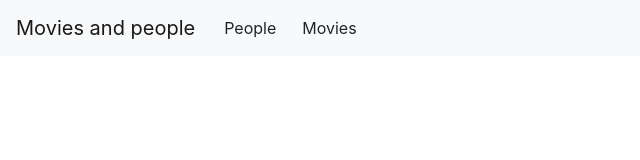
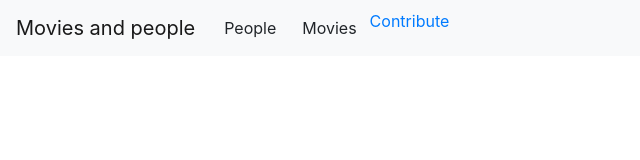
Before and after one commit to Malvov/browse-interface, an Angular app: page / in a window 1280 px wide. Shown: the top 160 px of the page, without its empty margins (0-640 px from the left). Built offline with nearby package versions, Linux system fonts and the light colour scheme.

Commit message:
added a link in navbar

```diff
--- a/src/app/app.component.html
+++ b/src/app/app.component.html
@@ -12,6 +12,9 @@
         <li class="nav-item">
             <a [routerLink]="['/movies']" routerLinkActive="router-link-active"  class="btn btn-light">Movies</a>
         </li>
+        <li class="nav-item">
+          <a href="https://github.com/Malvov/browse-interface">Contribute</a>
+        </li>
       </ul>
     </div>
 </nav>
```
Also changed, not shown: 1 other file (tests, documents, lock files or other folders).
